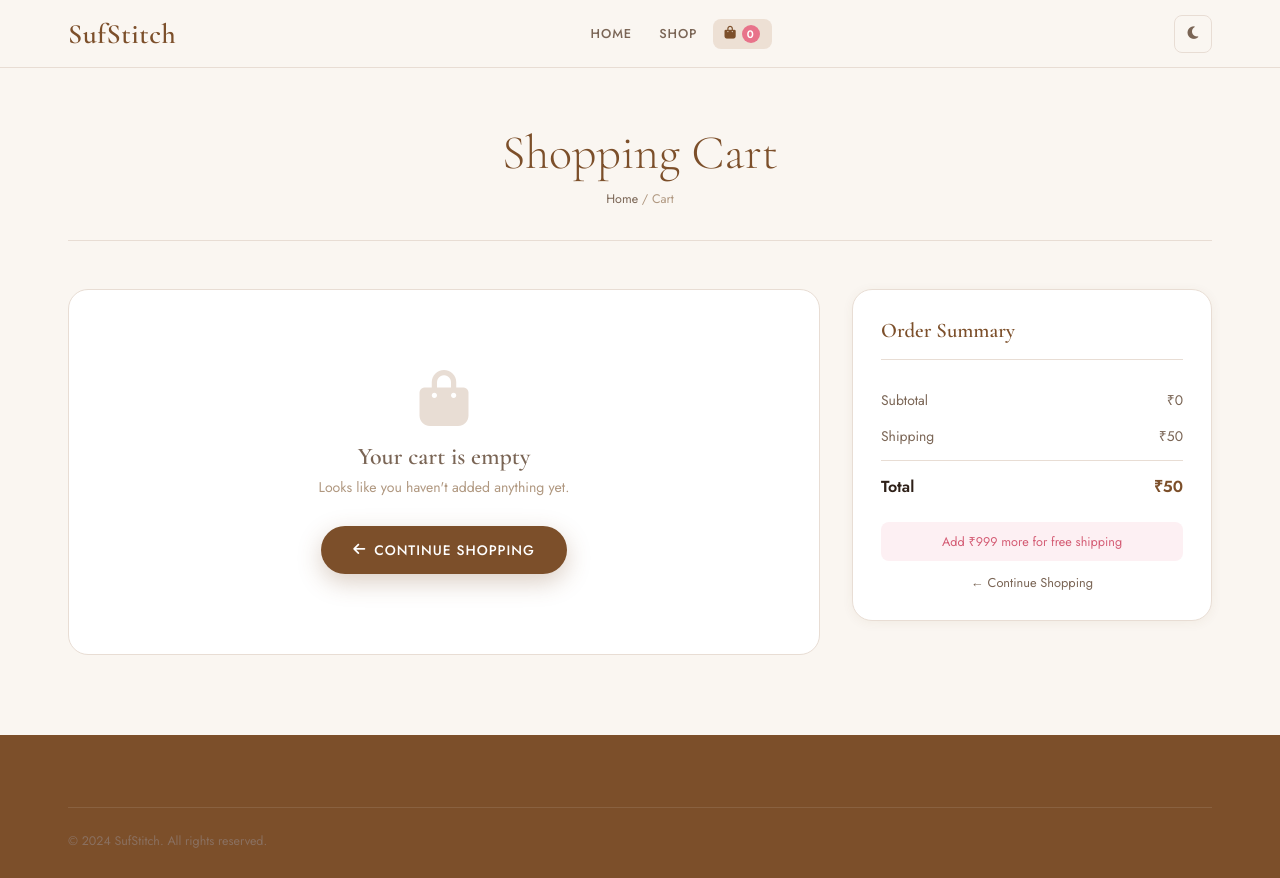
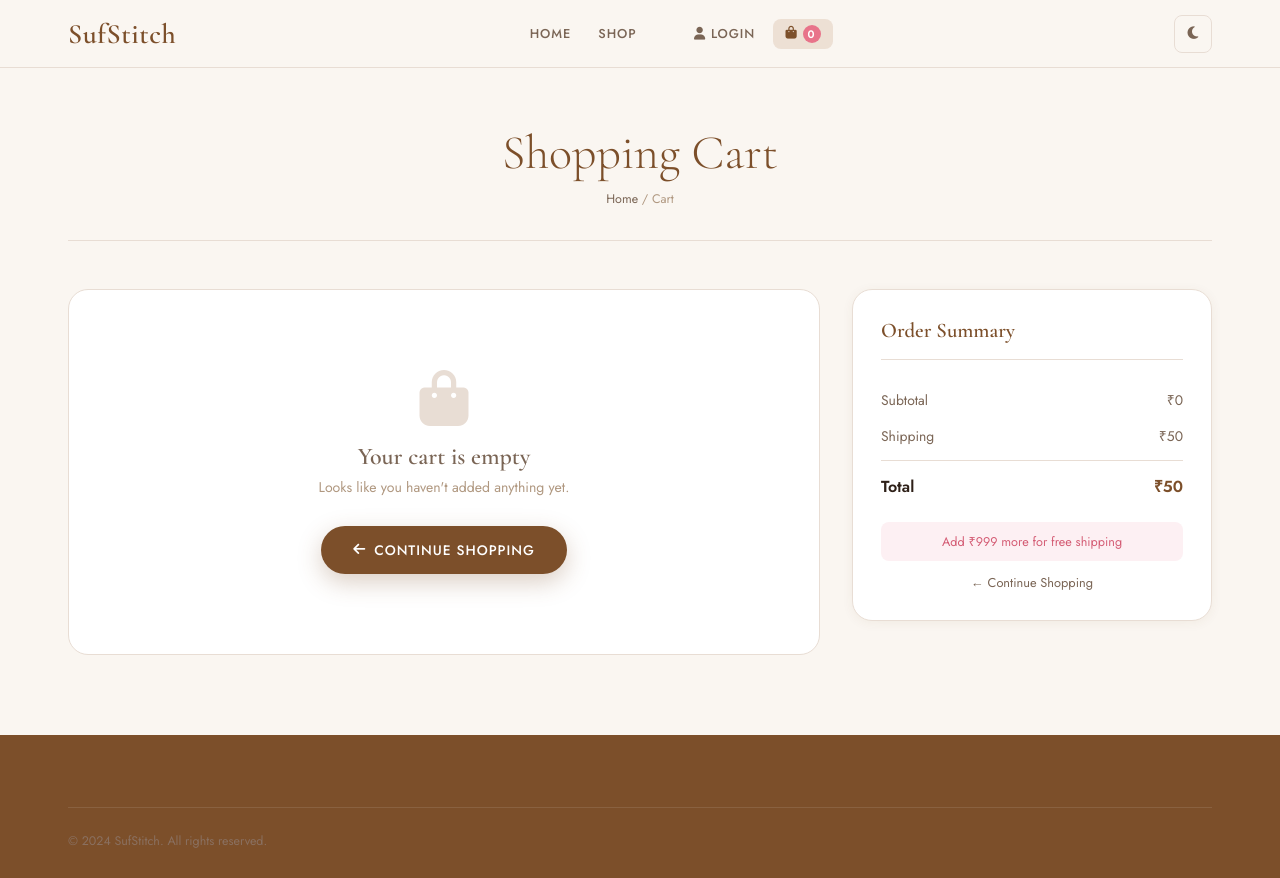
Before and after one commit to sufiyapatel810/SufStitch, a plain HTML site: page cart.html in a window 1280 px wide. Drawn offline with nearby package versions, Linux system fonts and the light colour scheme.

Commit message:
Refactor cart.html for improved structure and styles

```diff
--- a/cart.html
+++ b/cart.html
@@ -16,6 +16,32 @@
       <li><a href="index.html"    class="nav-link">Home</a></li>
       <li><a href="products.html" class="nav-link">Shop</a></li>
       <li>
+  <li>
+    <span id="nav-user-name"
+          style="font-size:.8rem;
+                 color:var(--brown);
+                 padding:6px 12px;
+                 font-weight:500">
+    </span>
+  </li>
+  <li>
+    <a href="login.html"
+       class="nav-link"
+       id="nav-login-btn">
+      <i class="fas fa-user"></i> Login
+    </a>
+  </li>
+  <li>
+    <button id="nav-logout-btn"
+            style="display:none"
+            class="nav-link"
+            onclick="logOut()">
+      <i class="fas fa-sign-out-alt"></i> Logout
+    </button>
+  </li>
+  <!-- END NEW ITEMS -->
+
+  <li>
         <a href="cart.html" class="nav-link active" id="cart-link">
           <i class="fas fa-shopping-bag"></i><span class="cart-count">0</span>
         </a>
@@ -67,6 +93,6 @@
   </div>
 </footer>
 
-<script src="script.js"></script>
+<script type="module" src="script.js"></script>
 </body>
 </html>
```
